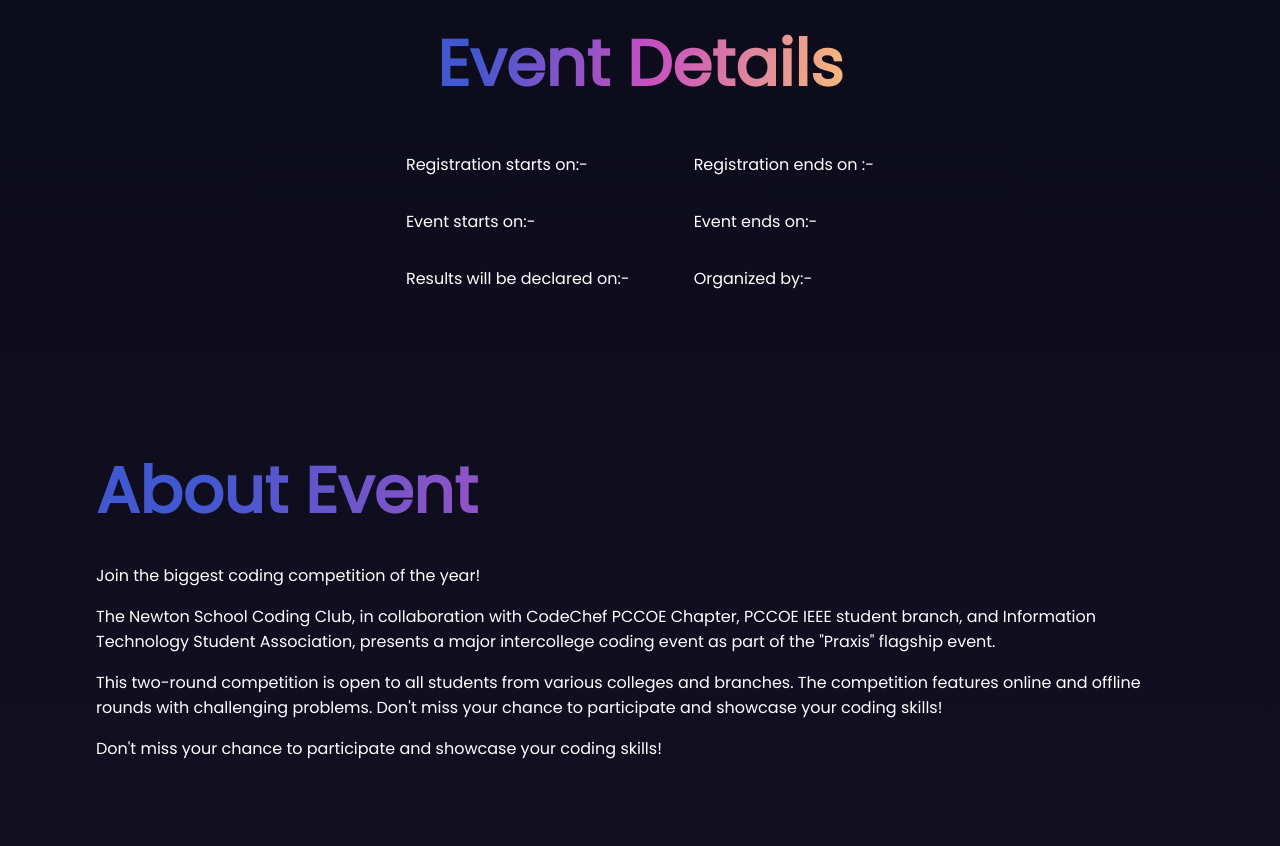
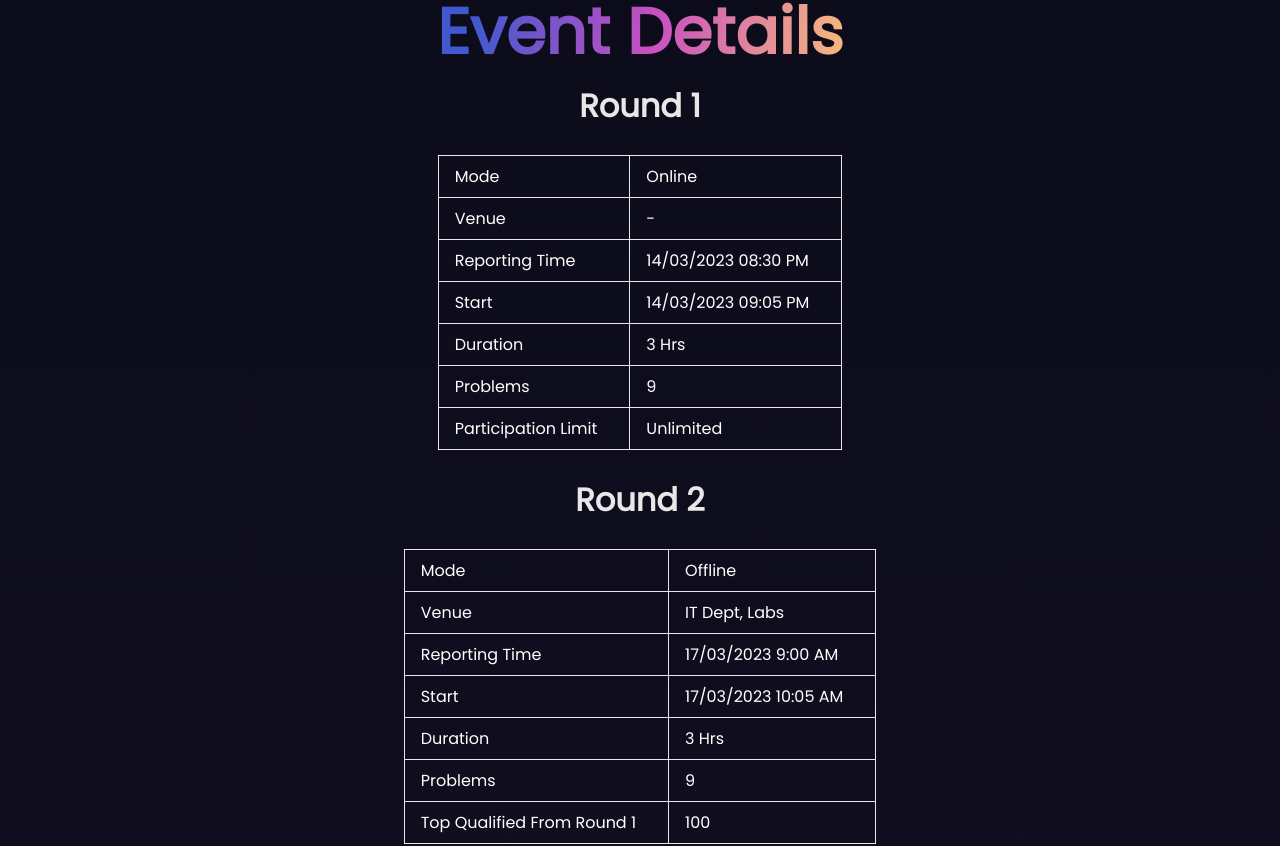
Before and after one commit to nsccpccoe/nscc-frontend, a Next.js app: page /events/codewars in a window 1280 px wide. Shown: the part 956-1802 px from the top of the page. Built offline with nearby package versions, Linux system fonts and the light colour scheme; no server answers.

Commit message:
event detaiils table

```diff
--- a/Components/PraxisPage/EventDetails.module.css
+++ b/Components/PraxisPage/EventDetails.module.css
@@ -3,30 +3,34 @@
     flex-direction: column;
     align-items: center;
     /* justify-content: center; */
-    margin: 4rem;
-    padding: 0 2rem;
-
+    /* margin: 4rem;
+    padding: 0 2rem; */
+    padding-top: 2rem;
   }
 
   .main h1 {
-    font-family: "Poppins";
+    font-weight: 900;
     font-size: 4rem;
     line-height: 5rem;
-    font-style: normal;
-    background: linear-gradient(99.81deg, #4158D0 9.89%, #C850C0 53.14%, #FFCC70 108.02%);
+    background: linear-gradient(
+      99.81deg,
+      #4158d0 9.89%,
+      #c850c0 53.14%,
+      #ffcc70 108.02%
+    );
     -webkit-background-clip: text;
     -webkit-text-fill-color: transparent;
     background-clip: text;
-    margin-bottom: 1rem;
   }
 
+  /*
   .content {
       display: flex;
       flex-direction: row;
-    /* flex-wrap: wrap; */
+      flex-wrap: wrap;
       justify-content: space-between;
       align-items: center;
-}
+  } */
   /*
   .content div {
       margin: 1rem;
@@ -35,10 +39,10 @@
       flex-direction: column;
       justify-content: space-between;
   } */
-
+  /*
   .content p {
       margin: 2rem;
-}
+  } */
 
   @media (max-width: 596px) {
     .main {
@@ -62,3 +66,91 @@
       margin: 0;
     }
   }
+
+  .content {
+    padding: 1rem;
+    width: 90%;
+    overflow: auto;
+  }
+
+  .round {
+    width: 100%;
+    display: flex;
+    justify-content: center;
+    align-items: center;
+    gap: 2rem;
+    flex-direction: column;
+  }
+
+  .subRound h2 {
+    font-weight: 700;
+    font-size: 2rem;
+    line-height: 2.2rem;
+    color: rgba(255, 255, 255, 0.9);
+    text-align: center;
+  }
+
+  .subRound {
+    width: 100%;
+  }
+
+  .round table {
+    width: auto;
+  }
+
+  .round table,
+  .round td {
+    border: 1px solid rgba(255, 255, 255, 0.9);
+    border-collapse: collapse;
+  }
+
+  .round th,
+  .round td {
+    padding: 0.5rem 2rem 0.5rem 1rem;
+    text-align: left;
+  }
+
+  @media (max-width: 715px) {
+    .round {
+      align-items: start;
+    }
+
+    .round table {
+      width: 38rem;
+    }
+
+    .round th,
+    .round td {
+      padding: 0.5rem;
+      text-align: left;
+    }
+  }
+
+  @media (max-width: 848px) {
+    .subRound h2 {
+      font-size: 1.5rem;
+      line-height: 2rem;
+    }
+
+    .main h1 {
+      font-size: 3rem;
+      line-height: 4rem;
+    }
+  }
+
+  @media (max-width: 406px) {
+
+    .round table {
+      width: 28rem;
+    }
+
+    .subRound h2 {
+      font-size: 1.1rem;
+      line-height: 1.5rem;
+    }
+
+    .main h1 {
+      font-size: 2rem;
+      line-height: 3rem;
+    }
+  }
--- a/Components/PraxisPage/EventDetails.tsx
+++ b/Components/PraxisPage/EventDetails.tsx
@@ -1,14 +1,13 @@
-import React from 'react'
-import styles from './EventDetails.module.css'
+import React from "react";
+import styles from "./EventDetails.module.css";
 
 const EventDetails = () => {
   return (
     <div className={styles.main}>
       <h1>Event Details</h1>
 
-
       <div className={styles.content}>
-                <div>
+        {/* <div>
                     <p>Registration starts on:-</p>
                     <p>Event starts on:-</p>
                     <p>Results will be declared on:-</p>
@@ -17,10 +16,78 @@ const EventDetails = () => {
                     <p>Registration ends on :-</p>
                     <p>Event ends on:-</p>
                     <p>Organized by:-</p>
+                </div> */}
+        <div className={styles.round}>
+          <div className={styles.subRound}>
+            <h2>Round 1</h2>
+          </div>
+          <table>
+            <tr>
+              <td>Mode </td>
+              <td>Online</td>
+            </tr>
+            <tr>
+              <td>Venue </td>
+              <td>-</td>
+            </tr>
+            <tr>
+              <td>Reporting Time </td>
+              <td>14/03/2023 08:30 PM</td>
+            </tr>
+            <tr>
+              <td>Start </td>
+              <td>14/03/2023 09:05 PM</td>
+            </tr>
+            <tr>
+              <td>Duration </td>
+              <td>3 Hrs</td>
+            </tr>
+            <tr>
+              <td>Problems </td>
+              <td>9</td>
+            </tr>
+            <tr>
+              <td>Participation Limit </td>
+              <td>Unlimited</td>
+            </tr>
+          </table>
+          <div className={styles.subRound}>
+            <h2>Round 2</h2>
+          </div>
+          <table>
+            <tr>
+              <td>Mode </td>
+              <td>Offline</td>
+            </tr>
+            <tr>
+              <td>Venue </td>
+              <td>IT Dept, Labs</td>
+            </tr>
+            <tr>
+              <td>Reporting Time </td>
+              <td>17/03/2023 9:00 AM</td>
+            </tr>
+            <tr>
+              <td>Start </td>
+              <td>17/03/2023 10:05 AM</td>
+            </tr>
+            <tr>
+              <td>Duration </td>
+              <td>3 Hrs</td>
+            </tr>
+            <tr>
+              <td>Problems </td>
+              <td>9</td>
+            </tr>
+            <tr>
+              <td>Top Qualified From Round 1</td>
+              <td>100</td>
+            </tr>
+          </table>
         </div>
       </div>
     </div>
-    )
-}
+  );
+};
 
-export default EventDetails
+export default EventDetails;
```
Lines whose indentation alone changed are shown as unchanged.
